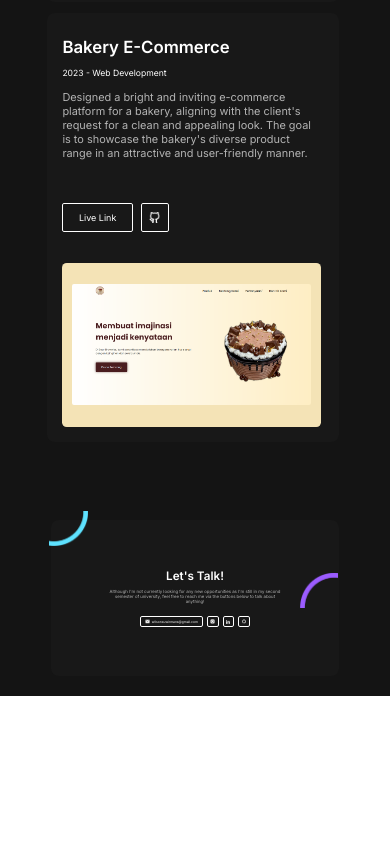
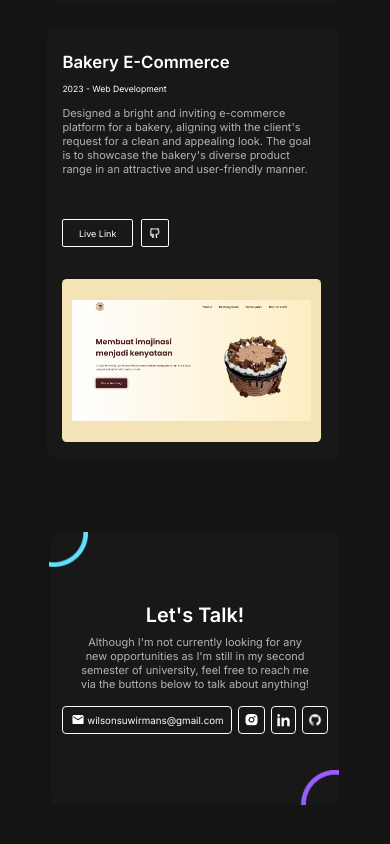
Before and after one commit to nicholassuwirman/Nicholas-Wilson-Suwirman-Portfolio, a React (Vite) app: page / in a window 390 px wide. Shown: the part 2205-3049 px from the top of the page. Before the commit the page ends 2901 px from the top, so only its background shows below. Built offline with nearby package versions, Linux system fonts and the light colour scheme; a web font is replaced by a local one.

Commit message:
Contact section done

```diff
--- a/src/containers/contact/contact.css
+++ b/src/containers/contact/contact.css
@@ -115,10 +115,61 @@
 @media screen and (max-width: 1024px) {
   .contact-container {
     padding-top: 10vw;
+    height: auto;
+    padding-bottom: 15vw;
   }
 
   .contact-card {
-    height: 40vw;
+    height: 70vw;
+  }
 
+  .contact-title {
+    font-size: 5.1vw;
+    margin-bottom: 2vw;
+  }
+
+  .contact-card-main {
+    width: 80%;
+  }
+
+  .contact-email-button {
+    padding: 1.5vw 2vw;
+    font-size: 2.5vw;
+    border-radius: 1vw;
+  }
+
+  .contact-logo-button {
+    padding: 1.3vw;
+    border-radius: 1vw;
+    margin-left: 1.5vw;
+  }
+
+  .contact-email-logo {
+    height: 3.7vw;
+  }
+
+  .contact-logo-image {
+    height: 3.7vw;
+  }
+  .contact-logo-github {
+    height: 3.5vw;
+  }
+
+  .contact-logo-linkedin {
+    height: 3.3vw;
+  }
+
+  .contact-description {
+    font-size: 2.8vw;
+    margin-bottom: 4vw;
+  }
+
+  .ellipse-left {
+    top: 10vw;
+  }
+
+  .ellipse-right {
+    top: 71vw;
+    left: 77.1vw;
   }
 }
--- a/src/containers/projects/projects.css
+++ b/src/containers/projects/projects.css
@@ -160,6 +160,7 @@
     height: 100vw;
     padding-top: 6vw;
     justify-content: space-between;
+    margin-bottom: 7vw;
   }
 
   .projects-mywork-description {
```
